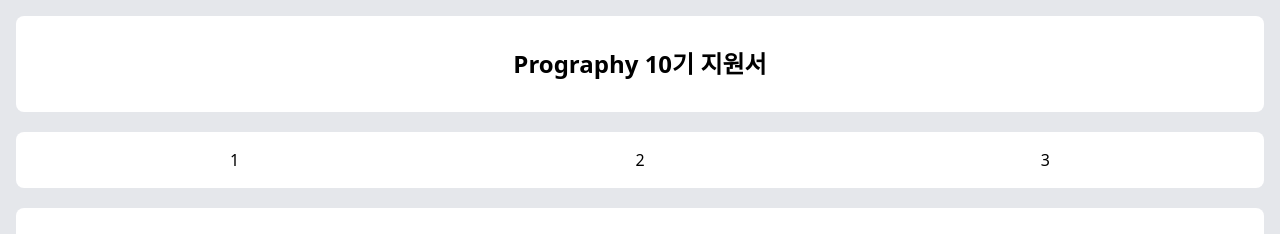
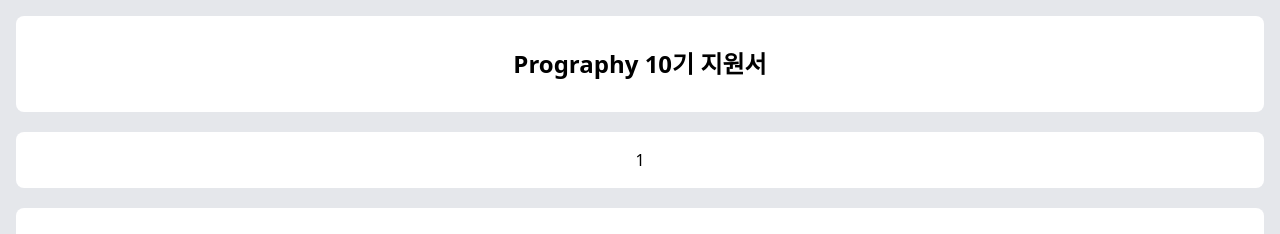
Before and after one commit to devgony/prography-10th-frontend, a React (Vite) app: page /apply in a window 1280 px wide. Shown: the top 234 px of the page. Built offline with nearby package versions, Linux system fonts and the light colour scheme.

Commit message:
feat: render progress state on Header for now

```diff
--- a/src/Apply.tsx
+++ b/src/Apply.tsx
@@ -1,6 +1,4 @@
 import { useState } from "react";
-import { useNavigate } from "react-router";
-import { Link } from "react-router";
 import Header from "./Header";
 import One from "./One";
 import Two from "./Two";
@@ -30,7 +28,7 @@
       <section className="rounded-lg bg-white p-8 text-center text-2xl font-extrabold">
         <h1>Prography 10기 지원서</h1>
       </section>
-      <Header />
+      <Header progress={progress} />
       {renderContent(progress)}
       <Bottom setProgress={setProgress} />
     </main>
--- a/src/Header.tsx
+++ b/src/Header.tsx
@@ -1,9 +1,13 @@
-export default function Header() {
+import { Progress } from "./Apply";
+
+interface Props {
+  progress: Progress;
+}
+
+export default function Header({ progress }: Props) {
   return (
     <section className="flex justify-around rounded-lg bg-white p-4">
-      <button>1</button>
-      <button>2</button>
-      <button>3</button>
+      <h1>{progress}</h1>
     </section>
   );
 }
```
